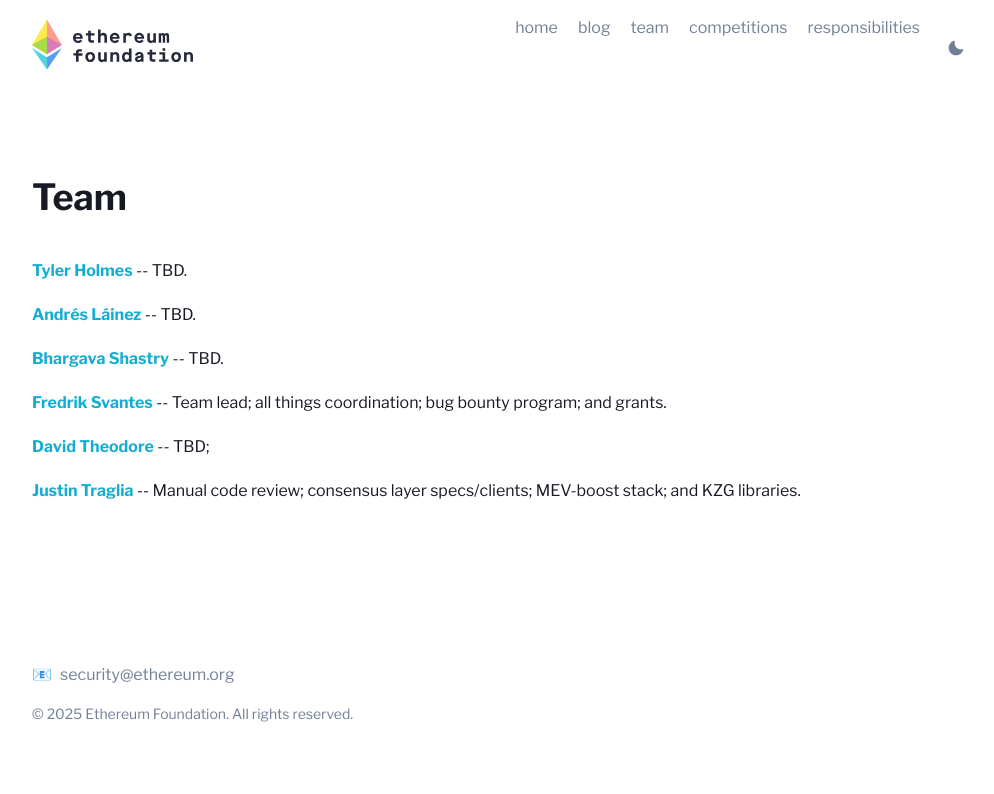
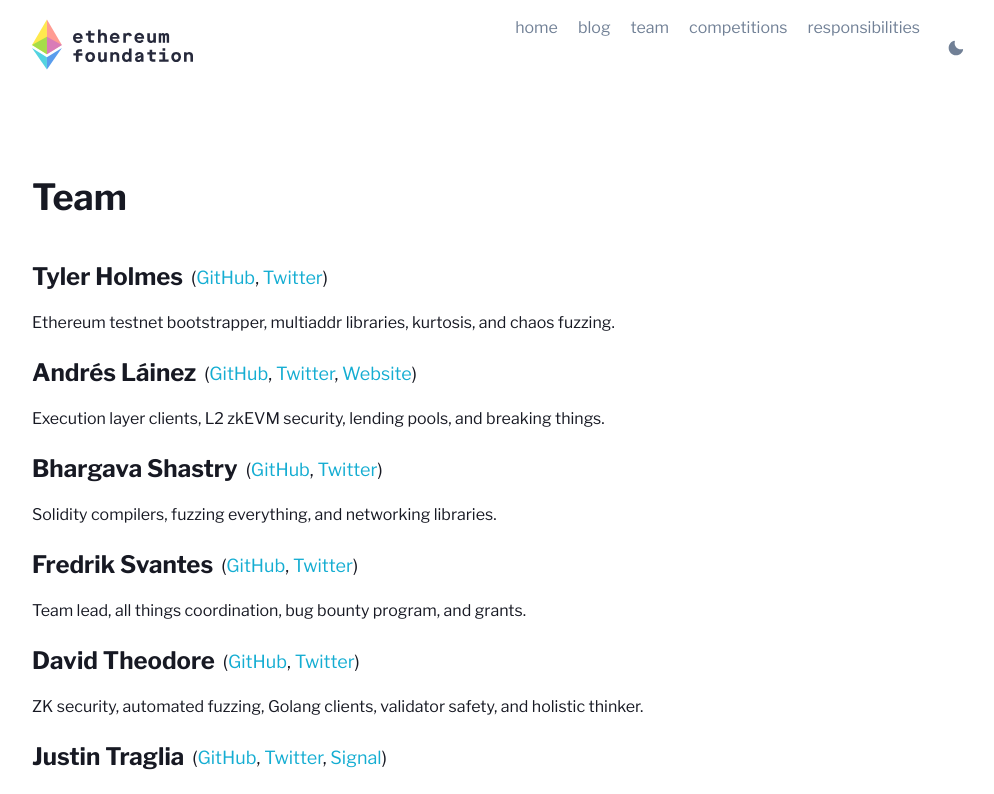
Before and after one commit to ethereum/protocol-security, a Next.js app: page /team in a window 1280 px wide. Shown: the top 794 px of the page, without its empty margins (136-1130 px from the left). Built offline with nearby package versions, Linux system fonts and the light colour scheme.

Commit message:
Improve teams page & add placeholder skills

```diff
--- a/src/pages/team.tsx
+++ b/src/pages/team.tsx
@@ -1,4 +1,4 @@
-import { Heading, Link, Stack, Text } from '@chakra-ui/react';
+import { Heading, Link, Stack, Text, Flex } from '@chakra-ui/react';
 import type { NextPage } from 'next';
 
 import { PageMetadata } from '../components/UI';
@@ -16,94 +16,215 @@
           Team
         </Heading>
 
-        {/*
-        <Text mb={12}>
-          A description of the team.
+        <Stack spacing={5}>
+
+          <Stack spacing={4}>
+            <Flex align="center">
+              <Text as="h2" fontSize="2xl" fontWeight="bold">
+                Tyler Holmes
               </Text>
-        */}
-
-        <Stack spacing={5}>
-          <Stack>
-            <Text>
+              <Text as="span" ml={2} fontSize="lg">
+                (
                 <Link
-                href='https://github.com/0xTylerHolmes'
-                color='brand.lightblue'
+                  href="https://github.com/0xTylerHolmes"
+                  color="brand.lightblue"
                   _hover={{ color: 'brand.orange', textDecoration: 'underline' }}
                   isExternal
                 >
-                <strong>Tyler Holmes</strong>
-              </Link>{' '}
-              -- TBD.
+                  GitHub
+                </Link>
+                {', '}
+                <Link
+                  href="https://x.com/0xTylerHolmes"
+                  color="brand.lightblue"
+                  _hover={{ color: 'brand.orange', textDecoration: 'underline' }}
+                  isExternal
+                >
+                  Twitter
+                </Link>
+                )
+              </Text>
+            </Flex>
+            <Text>
+              Ethereum testnet bootstrapper, multiaddr libraries, kurtosis, and chaos fuzzing.
             </Text>
           </Stack>
 
-          <Stack>
-            <Text>
+          <Stack spacing={4}>
+            <Flex align="center">
+              <Text as="h2" fontSize="2xl" fontWeight="bold">
+                Andrés Láinez
+              </Text>
+              <Text as="span" ml={2} fontSize="lg">
+                (
                 <Link
-                href='https://github.com/nethoxa'
-                color='brand.lightblue'
+                  href="https://github.com/nethoxa"
+                  color="brand.lightblue"
                   _hover={{ color: 'brand.orange', textDecoration: 'underline' }}
                   isExternal
                 >
-                <strong>Andrés Láinez</strong>
-              </Link>{' '}
-              -- TBD.
+                  GitHub
+                </Link>
+                {', '}
+                <Link
+                  href="https://x.com/nethoxa"
+                  color="brand.lightblue"
+                  _hover={{ color: 'brand.orange', textDecoration: 'underline' }}
+                  isExternal
+                >
+                  Twitter
+                </Link>
+                {', '}
+                <Link
+                  href="https://nethoxa.notion.site/e32a2f46076f49c4bbb718e0309207c3?v=15f179505d3c4586a73265ed61ce2668"
+                  color="brand.lightblue"
+                  _hover={{ color: 'brand.orange', textDecoration: 'underline' }}
+                  isExternal
+                >
+                  Website
+                </Link>
+                )
+              </Text>
+            </Flex>
+            <Text>
+              Execution layer clients, L2 zkEVM security, lending pools, and breaking things.
             </Text>
           </Stack>
 
-          <Stack>
-            <Text>
+          <Stack spacing={4}>
+            <Flex align="center">
+              <Text as="h2" fontSize="2xl" fontWeight="bold">
+                Bhargava Shastry
+              </Text>
+              <Text as="span" ml={2} fontSize="lg">
+                (
                 <Link
-                href='https://github.com/bshastry'
-                color='brand.lightblue'
+                  href="https://github.com/bshastry"
+                  color="brand.lightblue"
                   _hover={{ color: 'brand.orange', textDecoration: 'underline' }}
                   isExternal
                 >
-                <strong>Bhargava Shastry</strong>
-              </Link>{' '}
-              -- TBD.
+                  GitHub
+                </Link>
+                {', '}
+                <Link
+                  href="https://x.com/ibags"
+                  color="brand.lightblue"
+                  _hover={{ color: 'brand.orange', textDecoration: 'underline' }}
+                  isExternal
+                >
+                  Twitter
+                </Link>
+                )
+              </Text>
+            </Flex>
+            <Text>
+              Solidity compilers, fuzzing everything, and networking libraries.
             </Text>
           </Stack>
 
-          <Stack>
-            <Text>
+          <Stack spacing={4}>
+            <Flex align="center">
+              <Text as="h2" fontSize="2xl" fontWeight="bold">
+                Fredrik Svantes
+              </Text>
+              <Text as="span" ml={2} fontSize="lg">
+                (
                 <Link
-                href='https://github.com/fredriksvantes'
-                color='brand.lightblue'
+                  href="https://github.com/fredriksvantes"
+                  color="brand.lightblue"
                   _hover={{ color: 'brand.orange', textDecoration: 'underline' }}
                   isExternal
                 >
-                <strong>Fredrik Svantes</strong>
-              </Link>{' '}
-              -- Team lead; all things coordination; bug bounty program; and grants.
+                  GitHub
+                </Link>
+                {', '}
+                <Link
+                  href="https://x.com/fredriksvantes"
+                  color="brand.lightblue"
+                  _hover={{ color: 'brand.orange', textDecoration: 'underline' }}
+                  isExternal
+                >
+                  Twitter
+                </Link>
+                )
+              </Text>
+            </Flex>
+            <Text>
+              Team lead, all things coordination, bug bounty program, and grants.
             </Text>
           </Stack>
 
-          <Stack>
-            <Text>
+          <Stack spacing={4}>
+            <Flex align="center">
+              <Text as="h2" fontSize="2xl" fontWeight="bold">
+                David Theodore
+              </Text>
+              <Text as="span" ml={2} fontSize="lg">
+                (
                 <Link
-                href='https://github.com/infosecual'
-                color='brand.lightblue'
+                  href="https://github.com/infosecual"
+                  color="brand.lightblue"
                   _hover={{ color: 'brand.orange', textDecoration: 'underline' }}
                   isExternal
                 >
-                <strong>David Theodore</strong>
-              </Link>{' '}
-              -- TBD;
+                  GitHub
+                </Link>
+                {', '}
+                <Link
+                  href="https://x.com/infosecual"
+                  color="brand.lightblue"
+                  _hover={{ color: 'brand.orange', textDecoration: 'underline' }}
+                  isExternal
+                >
+                  Twitter
+                </Link>
+                )
+              </Text>
+            </Flex>
+            <Text>
+              ZK security, automated fuzzing, Golang clients, validator safety, and holistic thinker.
             </Text>
           </Stack>
 
-          <Stack>
-            <Text>
+          <Stack spacing={4}>
+            <Flex align="center">
+              <Text as="h2" fontSize="2xl" fontWeight="bold">
+                Justin Traglia
+              </Text>
+              <Text as="span" ml={2} fontSize="lg">
+                (
                 <Link
-                href='https://github.com/asn-d6'
-                color='brand.lightblue'
+                  href="https://github.com/jtraglia"
+                  color="brand.lightblue"
                   _hover={{ color: 'brand.orange', textDecoration: 'underline' }}
                   isExternal
                 >
-                <strong>Justin Traglia</strong>
-              </Link>{' '}
-              -- Manual code review; consensus layer specs/clients; MEV-boost stack; and KZG libraries.
+                  GitHub
+                </Link>
+                {', '}
+                <Link
+                  href="https://x.com/JustinTraglia"
+                  color="brand.lightblue"
+                  _hover={{ color: 'brand.orange', textDecoration: 'underline' }}
+                  isExternal
+                >
+                  Twitter
+                </Link>
+                {', '}
+                <Link
+                  href="https://signal.me/#eu/nFqTWX1iPknqfQa93CuYl6iLjGyKylI3gTPq__SeNTkhGd3w1TBFZ5cwoRH7hFzI"
+                  color="brand.lightblue"
+                  _hover={{ color: 'brand.orange', textDecoration: 'underline' }}
+                  isExternal
+                >
+                  Signal
+                </Link>
+                )
+              </Text>
+            </Flex>
+            <Text>
+              Manual code review, consensus layer specs/clients, MEV-boost stack, and KZG libraries.
             </Text>
           </Stack>
 
```
Lines whose indentation alone changed are shown as unchanged.
